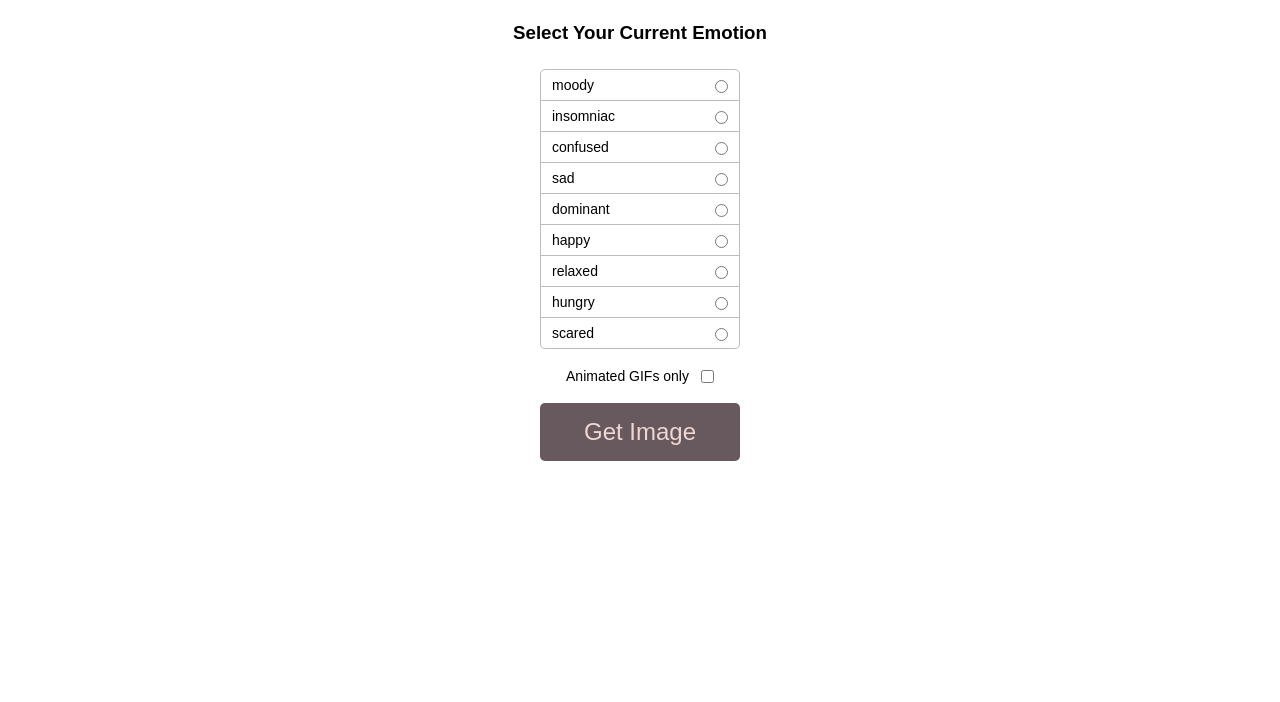
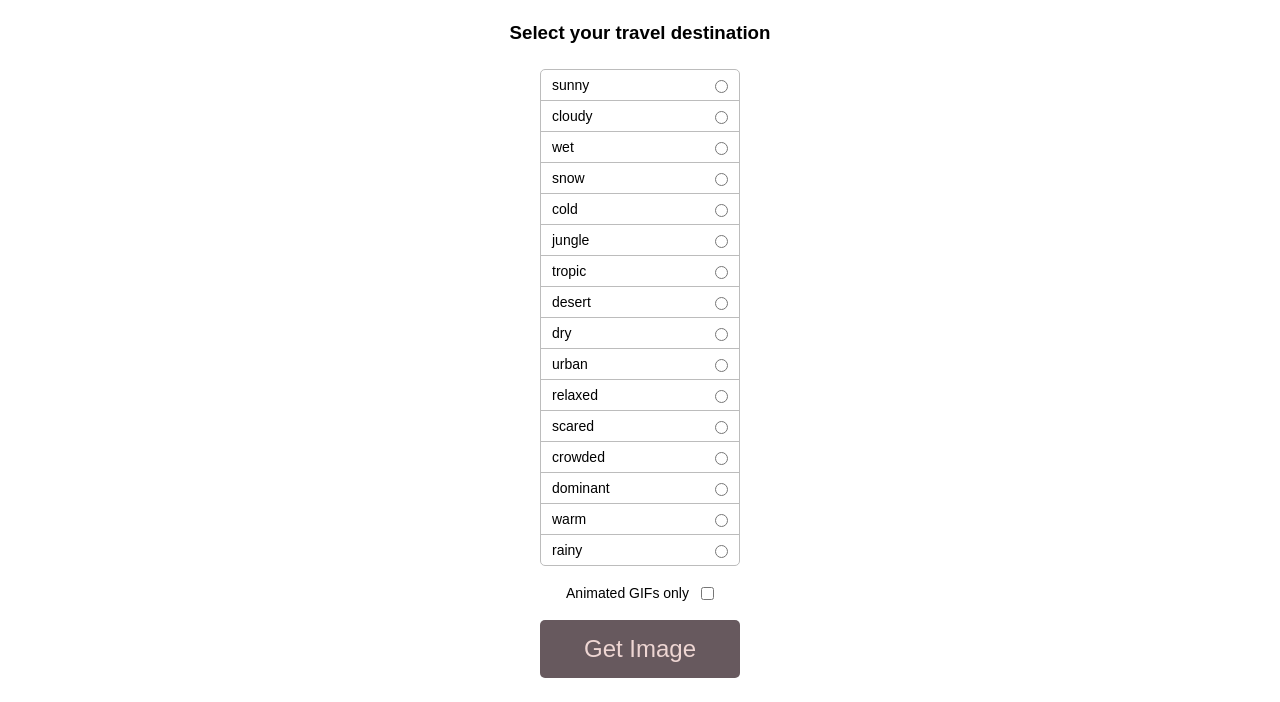
Before and after one commit to iamsebastn/PumpkinsMemePicker, a website built with Parcel: page src/index.html in a window 1280 px wide. Shown: the part 98-800 px from the top of the page. Built offline with nearby package versions, Linux system fonts and the light colour scheme.

Commit message:
changed the cats to weather

```diff
--- a/src/index.html
+++ b/src/index.html
@@ -18,7 +18,7 @@
 		</div>
 	</header>
 	<main>
-		<h3>Select Your Current Emotion</h3>
+		<h3>Select your travel destination</h3>
 		<div class="controls-container">
 			<div class="emotion-radios" id="emotion-radios"></div>
 			<div class="gifs-check">
--- a/src/js/data.js
+++ b/src/js/data.js
@@ -1,170 +1,140 @@
-export const catsData = [
+export const travelLocations = [
     {
-        emotionTags: ["moody"],
+        weatherTags: ["sunny"],
         isGif: false,
         image: "./images/angry.jpeg",
-        alt: "A cat looking moody",
+        alt: "A cat looking sunny",
     },
     {
-        emotionTags: ["moody", "insomniac"],
+        weatherTags: ["cloudy", "wet"],
         isGif: false,
         image: "./images/angry2.jpeg",
-        alt: "A cat looking moody",
+        alt: "A cat looking sunny",
     },
     {
-        emotionTags: ["moody"],
+        weatherTags: ["sunny"],
         isGif: false,
         image: "./images/angry3.jpeg",
-        alt: "A cat looking moody",
+        alt: "A cat looking sunny",
     },
     {
-        emotionTags: ["confused", "sad"],
+        weatherTags: ["snow", "cold"],
         isGif: false,
         image: "./images/confused.jpeg",
         alt: "A cat looking confused",
     },
     {
-        emotionTags: ["dominant", "moody"],
+        weatherTags: ["jungle", "tropic"],
         isGif: false,
         image: "./images/dominant.jpeg",
         alt: "A cat looking dominant",
     },
     {
-        emotionTags: ["happy", "relaxed"],
+        weatherTags: ["desert", "dry"],
         isGif: false,
         image: "./images/happy.jpeg",
         alt: "A cat looking happy",
     },
     {
-        emotionTags: ["hungry"],
+        weatherTags: ["urban"],
         isGif: false,
-        image: "./images/hungry.jpeg",
-        alt: "A cat looking hungry",
+        image: "./images/urban.jpeg",
+        alt: "A cat looking urban",
     },
     {
-        emotionTags: ["hungry"],
+        weatherTags: ["urban"],
         isGif: false,
-        image: "./images/hungry1.jpeg",
-        alt: "A cat looking hungry",
+        image: "./images/urban1.jpeg",
+        alt: "A cat looking urban",
     },
     {
-        emotionTags: ["insomniac"],
+        weatherTags: ["urban"],
         isGif: false,
         image: "./images/insomnia.jpeg",
         alt: "A cat looking insomniac",
     },
     {
-        emotionTags: ["insomniac"],
+        weatherTags: ["urban"],
         isGif: false,
         image: "./images/insomnia1.jpeg",
         alt: "A cat looking insomniac",
     },
     {
-        emotionTags: ["relaxed"],
+        weatherTags: ["relaxed"],
         isGif: false,
         image: "./images/lazy.jpeg",
         alt: "A cat looking lazy",
     },
     {
-        emotionTags: ["scared"],
+        weatherTags: ["scared"],
         isGif: false,
         image: "./images/nervous.jpeg",
         alt: "A cat looking nervous",
     },
     {
-        emotionTags: ["sad"],
+        weatherTags: ["desert"],
         isGif: false,
         image: "./images/sad.jpeg",
         alt: "A cat looking sad",
     },
     {
-        emotionTags: ["sad", "moody"],
+        weatherTags: ["desert", "sunny"],
         isGif: false,
         image: "./images/sad1.jpeg",
         alt: "A cat looking sad",
     },
     {
-        emotionTags: ["moody"],
+        weatherTags: ["sunny"],
         isGif: true,
         image: "./images/angry.gif",
-        alt: "A cat looking moody",
+        alt: "A cat looking sunny",
     },
     {
-        emotionTags: ["moody"],
+        weatherTags: ["sunny"],
         isGif: true,
         image: "./images/angry2.gif",
         alt: "A cat looking angry",
     },
     {
-        emotionTags: ["confused"],
+        weatherTags: ["crowded"],
         isGif: true,
         image: "./images/confused2.gif",
         alt: "A cat looking confused",
     },
     {
-        emotionTags: ["dominant"],
+        weatherTags: ["dominant"],
         isGif: true,
         image: "./images/dominant.gif",
         alt: "A cat looking dominant",
     },
     {
-        emotionTags: ["happy"],
+        weatherTags: ["jungle"],
         isGif: true,
         image: "./images/happy.gif",
         alt: "A cat looking happy",
     },
     {
-        emotionTags: ["hungry", "sad", "confused"],
+        weatherTags: ["urban", "warm", "crowded"],
         isGif: true,
         image: "./images/confused.gif",
-        alt: "A cat looking hungry",
+        alt: "A cat looking urban",
     },
     {
-        emotionTags: ["hungry"],
+        weatherTags: ["urban"],
         isGif: true,
-        image: "./images/hungry.gif",
-        alt: "A cat looking hungry",
+        image: "./images/urban.gif",
+        alt: "A cat looking urban",
     },
     {
-        emotionTags: ["hungry"],
+        weatherTags: ["urban"],
         isGif: true,
-        image: "./images/hungry2.gif",
-        alt: "A cat looking hungry",
+        image: "./images/urban2.gif",
+        alt: "A cat looking urban",
     },
     {
-        emotionTags: ["insomniac", "scared"],
+        weatherTags: ["urban", "rainy"],
         isGif: true,
         image: "./images/insomnia2.gif",
         alt: "A cat looking insomniac",
     },
-    {
-        emotionTags: ["relaxed"],
-        isGif: true,
-        image: "./images/lazy.gif",
-        alt: "A cat looking relaxed",
-    },
-    {
-        emotionTags: ["relaxed"],
-        isGif: true,
-        image: "./images/relaxed2.gif",
-        alt: "A cat looking relaxed",
-    },
-    {
-        emotionTags: ["scared", "sad"],
-        isGif: true,
-        image: "./images/nervous.gif",
-        alt: "A cat looking nervous",
-    },
-    {
-        emotionTags: ["scared"],
-        isGif: true,
-        image: "./images/nervous2.gif",
-        alt: "A cat looking scared",
-    },
-    {
-        emotionTags: ["sad"],
-        isGif: true,
-        image: "./images/sad.gif",
-        alt: "A cat looking sad",
-    },
 ]
--- a/src/js/script.js
+++ b/src/js/script.js
@@ -1,43 +1,37 @@
-import { catsData } from "./data.js";
+import { travelLocations } from "./data.js";
+const emotionRadios = document.getElementById('emotion-radios')
 
-const radioItem = document.getElementById("emotion-radios")
+// console.log(travelLocations)
 
-radioItem.addEventListener("change", (e) => {
-    const radios = document.getElementsByClassName("radio")
-    for(let radio of radios) {
-        radio.classList.remove("highlight")
-    }
-    document.getElementById(e.target.id).parentElement.classList.add("highlight")
-})
-
-function getEmotionsArray(cats) {
-    const emotionsArray = []
-    for(let cat of cats) {
-        for(let emotion of cat.emotionTags) {
-            if(!emotionsArray.includes(emotion)) {
-                emotionsArray.push(emotion)
+function getWeatherArray(places) {
+    const weatherArray = []
+    for(let place of places) {
+        for(let weather of place.weatherTags) {
+            if(!weatherArray.includes(weather)) {
+                weatherArray.push(weather)
             }
         }
     }
-    return emotionsArray
+    return weatherArray
 }
 
-function render(cats) {
-    let parentHtml = ""
-    const emotions = getEmotionsArray(cats)
-    for(let emotion of emotions) {
-        parentHtml += `
+function render(places) {
+    const destinations = getWeatherArray(places)
+    let radiosEl = ""
+    for(let place of destinations) {
+        radiosEl += `
         <div class="radio">
-            <label for="${emotion}">${emotion}</label>
+            <label for="${place}">${place}</label>
             <input
             type="radio"
-            id="${emotion}"
-            value="${emotion}"
+            id="${place}"
+            value="${place}"
             name="emotions"
             >
-        </div>`
+        </div>
+        `
     }
-    radioItem.innerHTML = parentHtml
+    emotionRadios.innerHTML = radiosEl
 }
 
-render(catsData)
+render(travelLocations)
```
